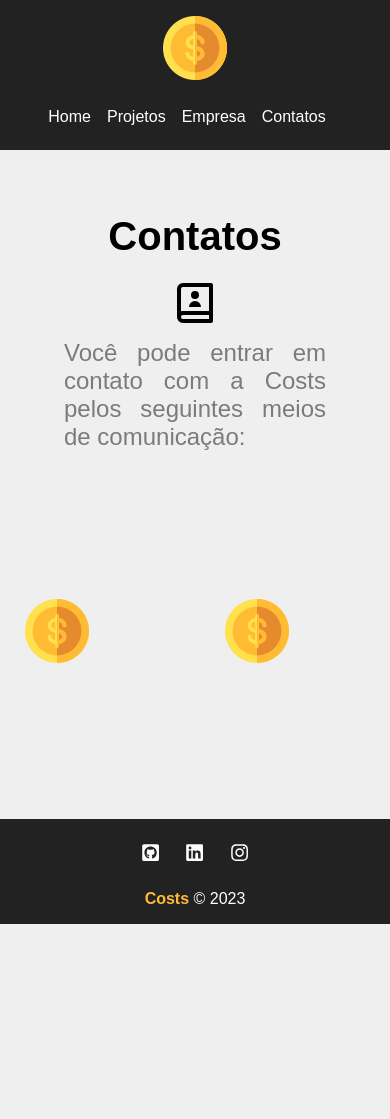
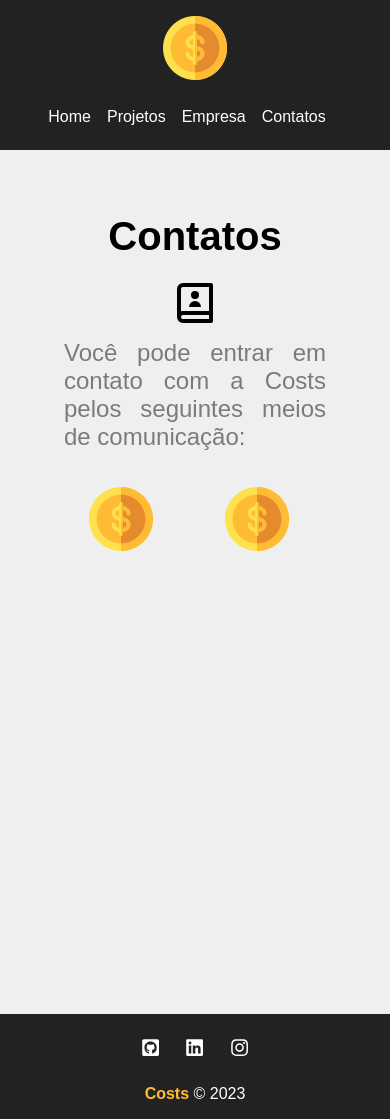
Before and after one commit to Adoniasfalcao/Costs, a React (Create React App) app: page /contacts in a window 390 px wide. Before the commit the page ends 924 px from the top, so only its background shows below. Built offline with nearby package versions, Linux system fonts and the light colour scheme.

Commit message:
responsive Contacts

```diff
--- a/src/components/layout/layout styles/Footer.module.css
+++ b/src/components/layout/layout styles/Footer.module.css
@@ -4,7 +4,7 @@
     color: #FFF;
     padding: 1.5em;
     text-align: center;
-    margin-top: 88px;
+
 }
 
 .socialList {
@@ -36,6 +36,7 @@
 @media screen and (max-width: 768px) {
     .footer {
         padding: 1em;
+        margin-top: 395px;
          /* Reduzir o padding para economizar espaço em telas menores */
     }
 
--- a/src/components/pages/Pages style/Contacts.module.css
+++ b/src/components/pages/Pages style/Contacts.module.css
@@ -29,9 +29,9 @@
 }
 
 .itensNav {
-    color: #fff;
-    margin-right: 1em;
-    margin-top: 7em;
+   margin-left: 80px;
+    justify-content: center;
+    align-items: center;
 }
 
 .listNav {
@@ -40,10 +40,7 @@
     list-style: none;
 }
 
-.itemNav {
-    margin-right: 1em;
-    margin-left: 3em;
-}
+
 
 .escondido {
     opacity:0%
```
